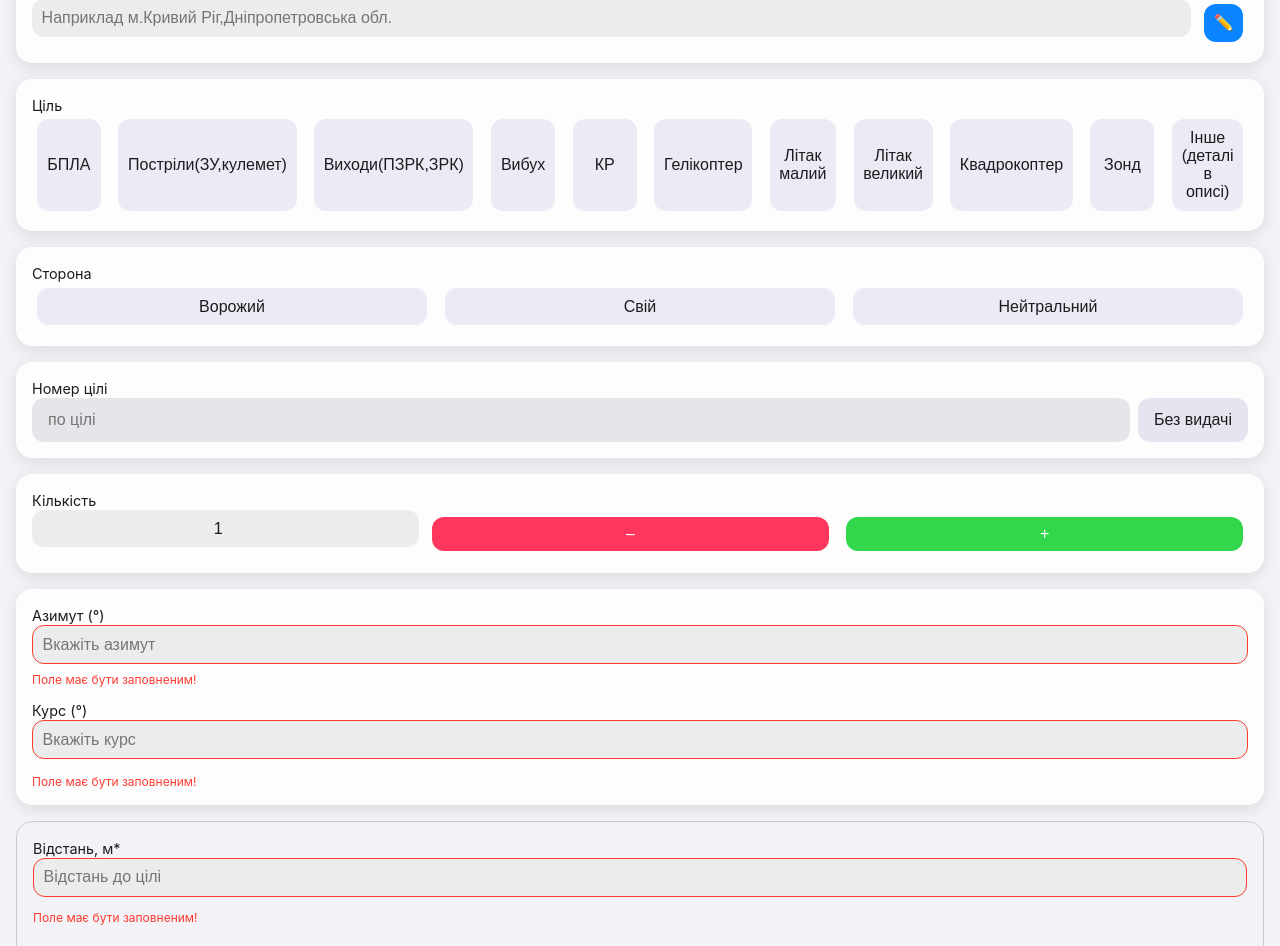
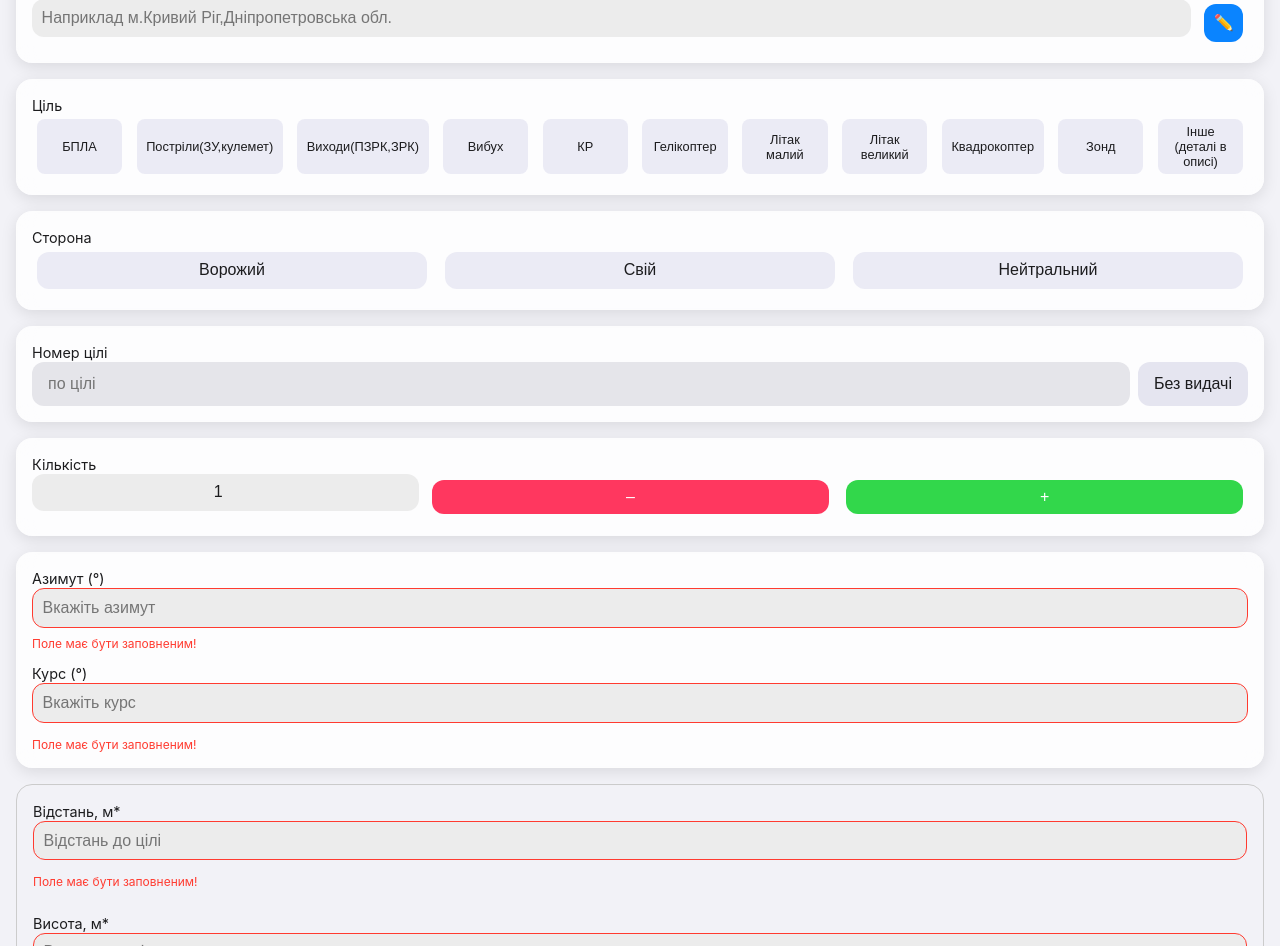
Before and after one commit to lolittajdm-alt/akviz0.2, a Next.js app: page / in a window 1280 px wide. Shown: the part 446-1392 px from the top of the page. Built offline with nearby package versions, Linux system fonts and the light colour scheme.

Commit message:
Update index.js

```diff
--- a/pages/index.js
+++ b/pages/index.js
@@ -282,13 +282,20 @@ const onHeightChange = (e) => {
       {/* Тип цілі */}
 <div style={iosCard}>
   <label style={iosLabel}>Ціль</label>
-  <div style={{ display: "flex", flexWrap: "wrap", gap: "0.5rem" }}>
+  <div style={{
+    display: "flex",
+    flexWrap: "wrap",
+    gap: "0.3rem", // менший відступ між кнопками
+  }}>
     {goalsList.map(goal => (
       <button
         key={goal}
         onClick={() => toggleGoal(goal)}
         style={{
           ...iosButton,
+          padding: "0.3rem 0.6rem", // менший padding
+          fontSize: "0.8rem", // менший шрифт
+          borderRadius: "8px", // трохи менший радіус
           background: form.selectedGoals.includes(goal) ? "#32D74B" : "#EBEBF5",
           color: form.selectedGoals.includes(goal) ? "#fff" : "#1C1C1E",
         }}
@@ -491,16 +498,16 @@ const onHeightChange = (e) => {
   backgroundColor: "#F2F2F7"
 }}>
   {/* Відстань */}
-  <div style={{ marginBottom: "1rem" }}>
+  <div style={{ marginBottom: "1.5rem" }}>
     <label style={iosLabel}>Відстань, м*</label>
     <input
       type="text"
       inputMode="numeric"
       value={form.distance}
+      onChange={onDistanceChange}
+      placeholder="Відстань до цілі"
       onFocus={() => setFocusedField("distance")}
       onBlur={() => setFocusedField(null)}
-      onChange={onDistanceChange}
-      placeholder="Відстань до цілі"
       style={{
         ...iosInput,
         border: form.distance.trim() === "" || !validateDistance(form.distance)
@@ -514,7 +521,7 @@ const onHeightChange = (e) => {
       </div>
     )}
     {focusedField === "distance" && (
-      <div style={{ display: "grid", gridTemplateColumns: "repeat(3, minmax(0, 1fr))", gap: "0.5rem", marginTop: "0.5rem" }}>
+      <div style={{ display: "grid", gridTemplateColumns: "1fr 1fr 1fr", gap: "0.8rem", marginTop: "1rem" }}>
         {["+100", "+1000", "+5000", "-100", "-1000", "-5000"].map((label) => {
           const isNegative = label.startsWith("-");
           return (
@@ -525,7 +532,8 @@ const onHeightChange = (e) => {
                 ...iosButton,
                 backgroundColor: isNegative ? "#FF3B30" : "#34C759",
                 color: "#fff",
-                padding: "0.6rem",
+                padding: "0.8rem 1rem",
+                fontSize: "1rem",
               }}
             >
               {label}
@@ -543,10 +551,10 @@ const onHeightChange = (e) => {
       type="text"
       inputMode="numeric"
       value={form.height}
+      onChange={onHeightChange}
+      placeholder="Висота над рівнем"
       onFocus={() => setFocusedField("height")}
       onBlur={() => setFocusedField(null)}
-      onChange={onHeightChange}
-      placeholder="Висота над рівнем"
       style={{
         ...iosInput,
         border: form.height.trim() === "" || !validateHeight(form.height)
@@ -560,7 +568,7 @@ const onHeightChange = (e) => {
       </div>
     )}
     {focusedField === "height" && (
-      <div style={{ display: "grid", gridTemplateColumns: "repeat(2, minmax(0, 1fr))", gap: "0.5rem", marginTop: "0.5rem" }}>
+      <div style={{ display: "grid", gridTemplateColumns: "1fr 1fr", gap: "0.8rem", marginTop: "1rem" }}>
         {["+100", "+500", "-100", "-500"].map((label) => {
           const isNegative = label.startsWith("-");
           return (
@@ -571,7 +579,8 @@ const onHeightChange = (e) => {
                 ...iosButton,
                 backgroundColor: isNegative ? "#FF3B30" : "#34C759",
                 color: "#fff",
-                padding: "0.6rem",
+                padding: "0.8rem 1rem",
+                fontSize: "1rem",
               }}
             >
               {label}
```
